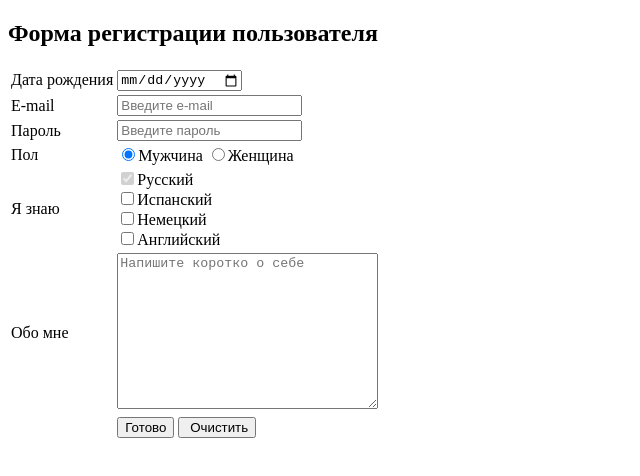
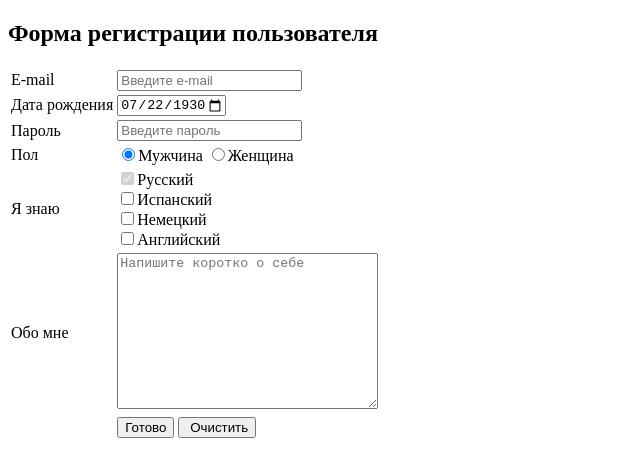
Before and after one commit to GagarinaArina745/GagarinaArina745.github.io, a plain HTML site: page laba2/lab2_5.html in a window 1280 px wide. Shown: the whole page, without its empty margins (0-640 px from the left). Drawn offline with Linux system fonts and the light colour scheme.

Commit message:
Update lab2_5.html

```diff
--- a/laba2/lab2_5.html
+++ b/laba2/lab2_5.html
@@ -10,15 +10,14 @@
     <h2>Форма регистрации пользователя</h2>
     <form action="#">
         <table>
-            <tr>
-                <td><label>Дата рождения</label></td>
-                <td colspan="2"><input type="date" name="birthdate" required placeholder="дд.мм.гггг"></td>
-            </tr>
-            <tr>
                 <td><label>E-mail</label></td>
                 <td><input type="email" id="e-mail" name="e-mail" required placeholder="Введите e-mail"></td>
             </tr>
-
+            <tr>
+                <td><label>Дата рождения</label></td>
+                <td><input type="date" id="start" name="trip-start" value="1930-07-22" min="2000-01-01" max="2024-12-31" />
+                </td>
+            </tr>
             <tr>
                 <td><label>Пароль</label></td>
                 <td><input type="password" id="password" name="password" required placeholder="Введите пароль"></td>
```
